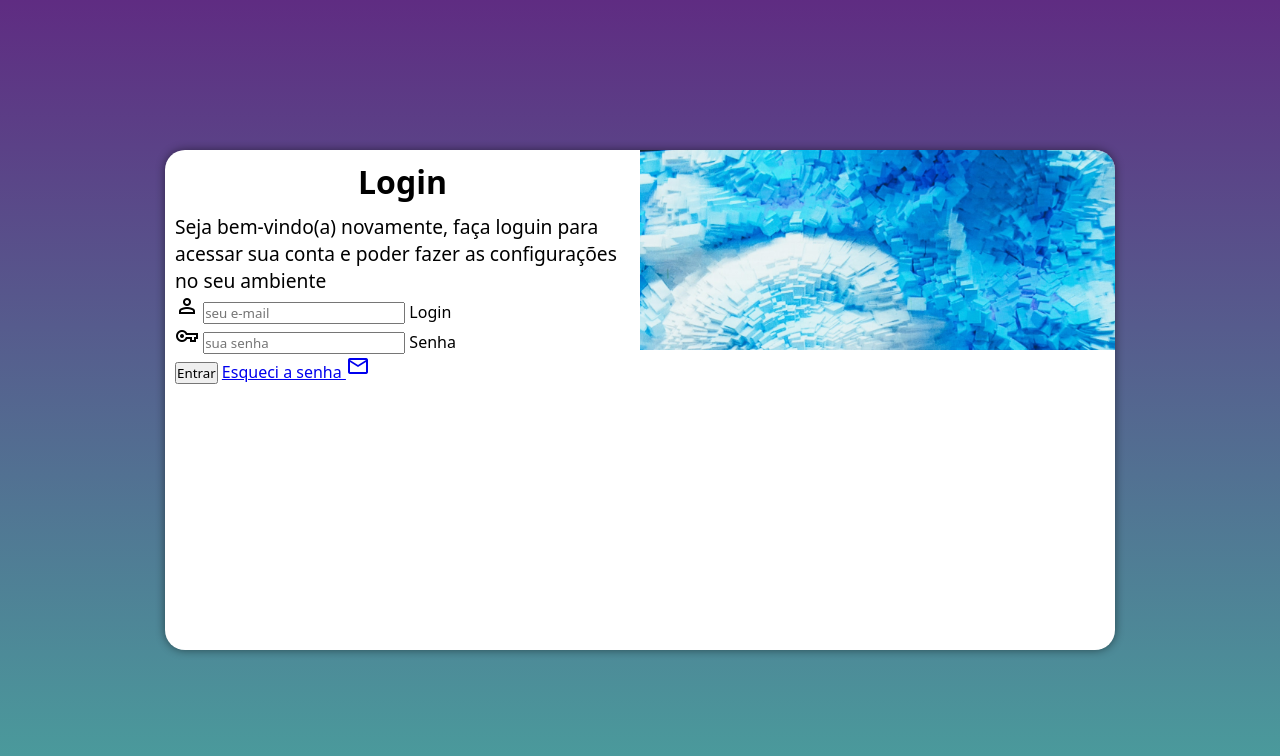
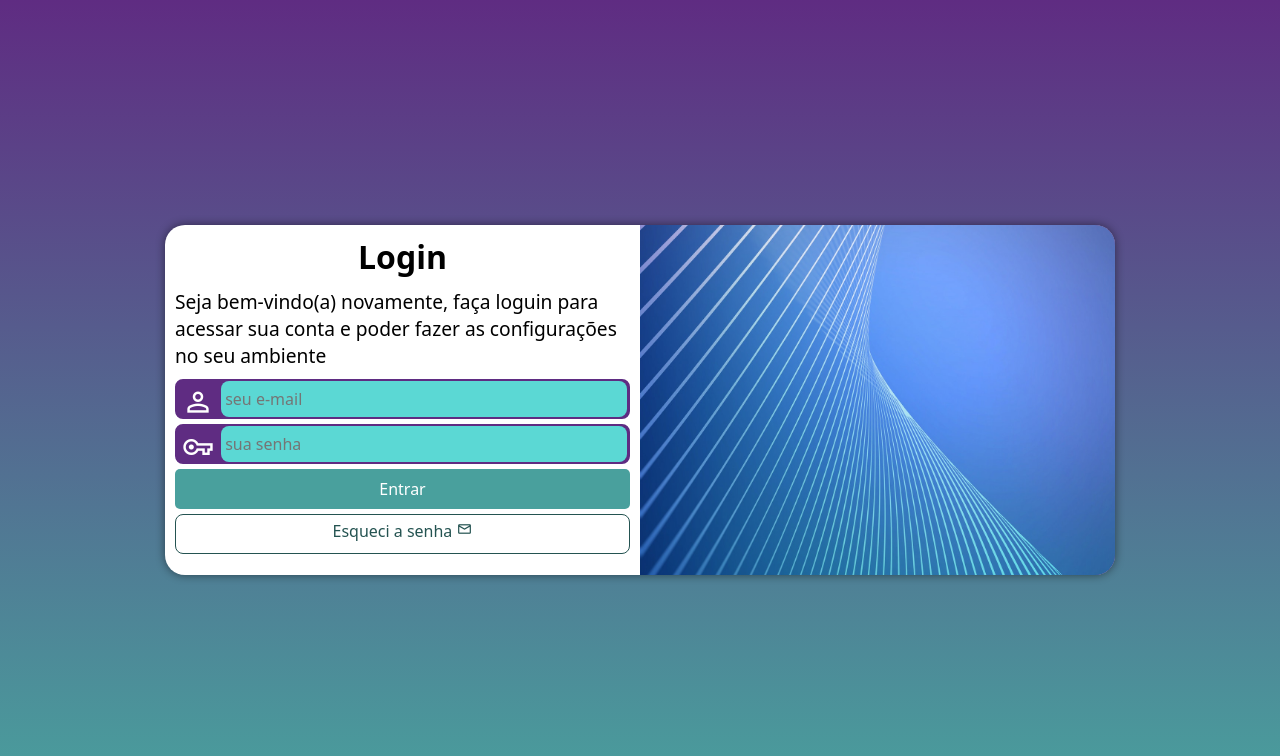
Before and after one commit to JulioGSilva/projeto-login, a plain HTML site: page index.html in a window 1280 px wide. Drawn offline with nearby package versions, Linux system fonts and the light colour scheme.

Commit message:
fim da tela de login

```diff
--- a/estilos/media-query.css
+++ b/estilos/media-query.css
@@ -13,6 +13,7 @@ pc = 992 -- 1200
 
     section#login {
         width: 80vw;
+        height: 280px;
     }
 
     #login > #foto {
@@ -35,12 +36,14 @@ pc = 992 -- 1200
 
     #login {
         width: 950px;
+        height: 350px;
     }
 
     #login > #foto {
         float: right;
         width: 50%;
         height: 100%;
+        background-position: center center;
     }
 
     #login > #formulario {
@@ -54,5 +57,6 @@ pc = 992 -- 1200
 
     #formulario > p {
         font-size: 1.2em;
+        margin: 10px 0px;
     }
 }
--- a/estilos/style.css
+++ b/estilos/style.css
@@ -11,7 +11,7 @@ lilás: #5f2c82
     font-family: system-ui, -apple-system, BlinkMacSystemFont, 'Segoe UI', Roboto, Oxygen, Ubuntu, Cantarell, 'Open Sans', 'Helvetica Neue', sans-serif;
     box-sizing: border-box;
 }
-
+transfor
 body, html {
     background-color: #5f2c82;
     height: 100vh;
@@ -28,25 +28,27 @@ main {
     position: absolute;
     top: 50%;
     left: 50%;
-    transform: translate(-50%, -50%);
+
 
 
     background-color: white;
-    width: 250px;
+    width: 251px;
     height: 500px;
     border-radius: 20px;
     overflow: hidden;
     box-shadow: 0px 0px 10px rgba(0, 0, 0, 0.486);
 
+    transform: translate(-50%, -50%);
     transition: width .3s, heigth .3s;
     transition-timing-function: ease;
 }
 
-#login > div#foto {
-    background: #5f2c82 url(../imagens/pexels-emre-can-acer-2110951.jpg) no-repeat;
+div#foto {
+    background: #5f2c82 url(../imagens/pexels-sean-whang-804269.jpg) no-repeat;
     background-size: cover;
     height: 200px;
     display: block;
+    background-position: center top;
 
 }
 
@@ -63,3 +65,81 @@ main {
 #formulario > p {
     font-size: 0.8em;
 }
+
+form > input[type=submit] {
+    display: block;
+    font-size: 1em;
+    width: 100%;
+    height: 40px;
+    background-color: #49a09d;
+    color: white;
+    border: none;
+    border-radius: 5px;
+    cursor: pointer;
+    text-align: center;
+}
+
+form > input[type=submit]:hover {
+    background-color: #245351;
+}
+
+form > a.botao {
+    display: block;
+    background-color: white;
+    width: 100%;
+    height: 40px;
+    padding-top: 5px;
+    margin-top: 5px;
+    text-decoration: none;
+    color: #245351;
+    text-align: center;
+    border: 1px solid #245351;
+    border-radius: 8px;
+    font-size: 1em;
+}
+
+form > a.botao:hover {
+    background-color: #59c9c5;
+}
+
+form > a.botao > span {
+    font-size: 1em;
+}
+
+div.campo > label {
+    display: none;
+}
+
+div.campo >span {
+    color: white;
+
+    font-size: 2em;
+    padding: 5px;
+    width: 40px;
+}
+
+div.campo > input {
+    background-color: #5bd8d4;
+    font-size: 1em;
+    height: 100%;
+    width: calc(100% - 45px);
+    border: 0px;
+    border-radius: 8px;
+    padding: 4px;
+    transform: translateY(-13px);
+
+}
+
+div.campo > input:focus-within {
+    background-color: white;
+}
+
+form > div.campo {
+    background-color: #5f2c82;
+    border: 2px solid #5f2c82;
+    width: 100%;
+    display: block;
+    height: 40px;
+    border-radius: 8px;
+    margin: 5px 0px;
+}
--- a/index.html
+++ b/index.html
@@ -34,10 +34,10 @@
                         <label for="isenha">Senha</label>
                     </div>
                     <input type="submit" value="Entrar">
-                    <a href="esqueci.html">
+                    <a href="esqueci.html" class="botao">
                         Esqueci a senha <span class="material-symbols-outlined">
                             mail
-                            </span>
+                        </span>
                     </a>
                 </form>
             </div>
```
